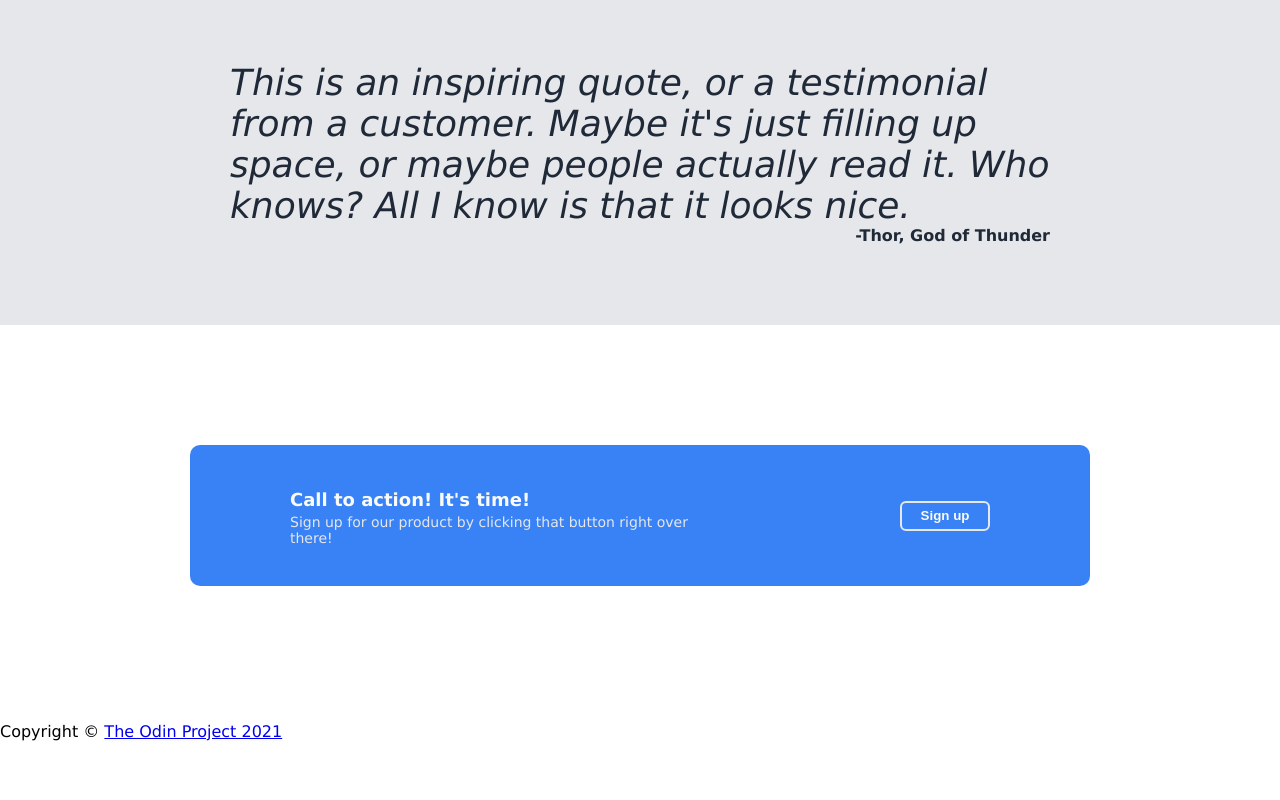
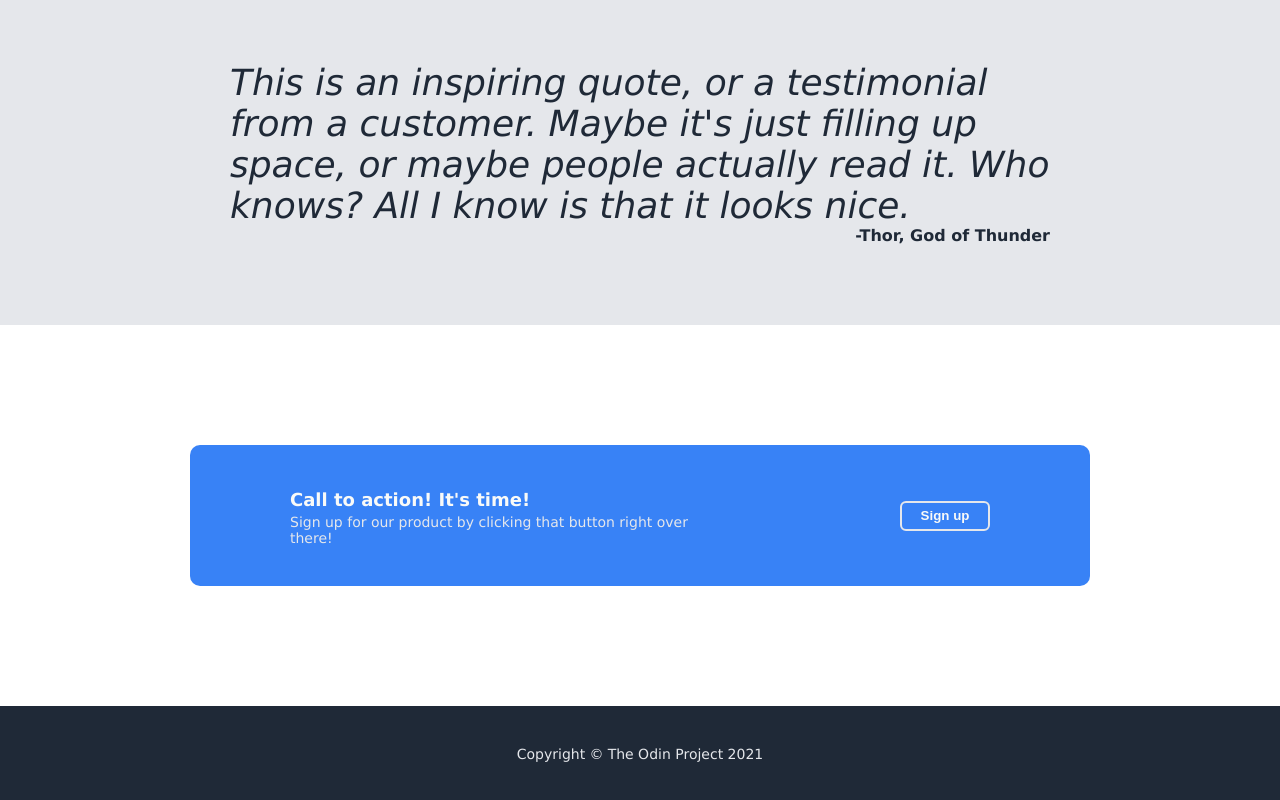
Before and after one commit to janinocencio/landing-page, a plain HTML site: page index.html in a window 1280 px wide. Shown: the part 984-1784 px from the top of the page. Before the commit the page ends 1741 px from the top, so only its background shows below. Drawn offline with Linux system fonts and the light colour scheme.

Commit message:
Style footer and add a:visited

```diff
--- a/css/style.css
+++ b/css/style.css
@@ -33,10 +33,15 @@ body {
 
 
 ul a {
-    text-decoration: none;
     font-size: 18px;
     color: #E5E7EB;
 }
+
+a,
+a:visited {
+    text-decoration: none;
+}
+
 
 .intro {
     display: flex;
@@ -205,3 +210,22 @@ ul a {
     border-radius: 6px;
     cursor: pointer;
 }
+
+.footer {
+    background: #1F2937;
+}
+
+.footer > p {
+    color: #E5E7EB;
+    font-size: 14px;
+    display: flex;
+    align-items: center;
+    justify-content: center;
+    margin-top: 40px;
+    margin-bottom: 40px;
+}
+
+.footer a {
+    padding-left: 4px;
+    color: #E5E7EB;
+}
```
